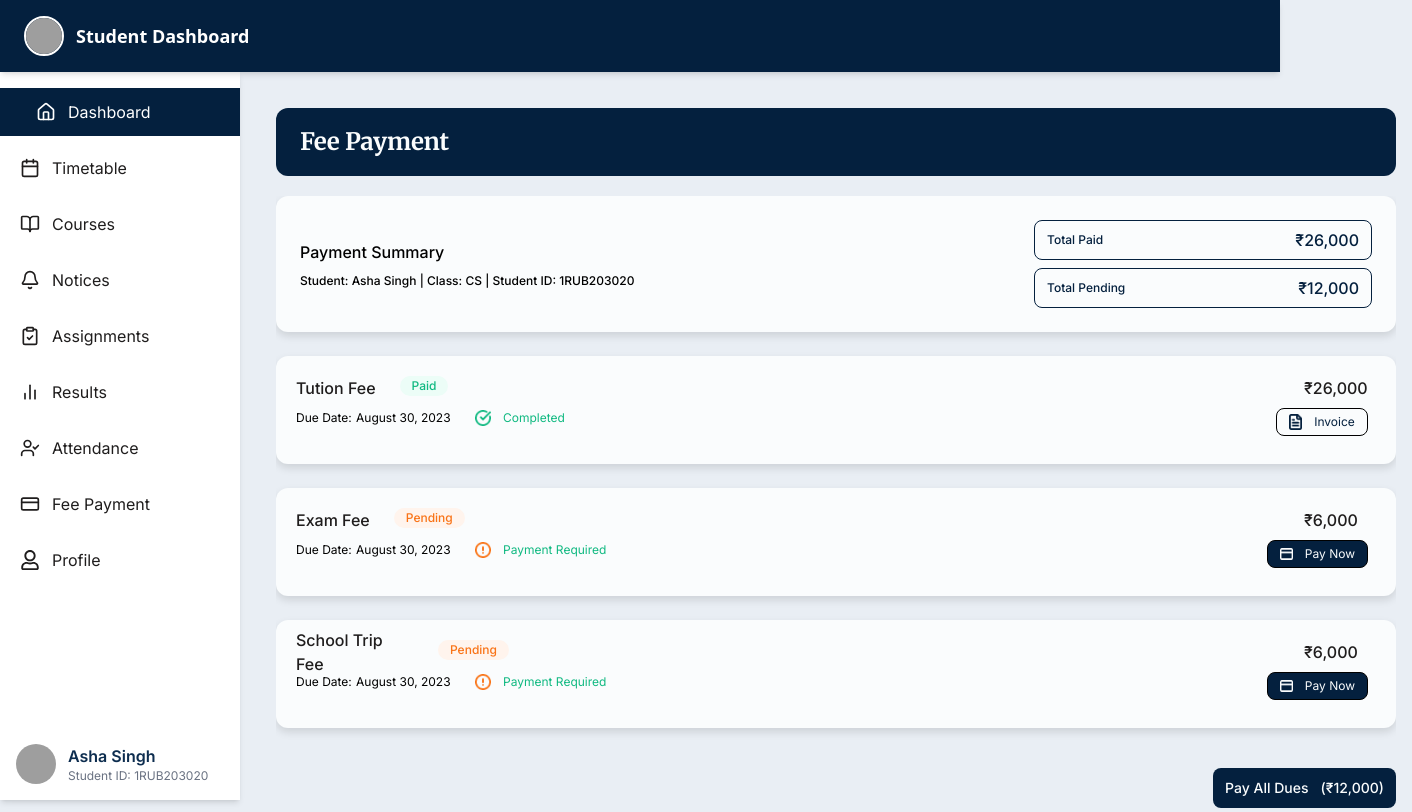
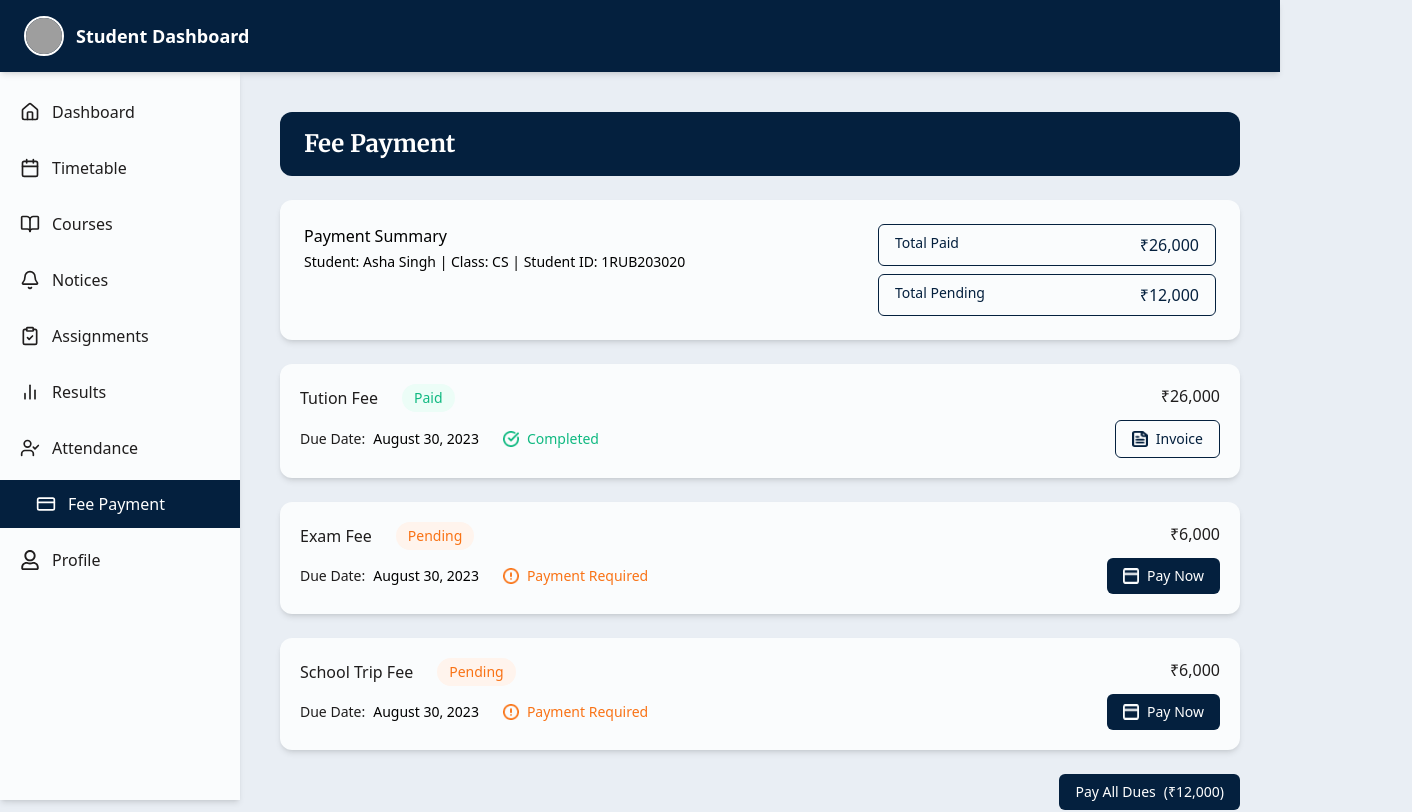
Before and after one commit to Aristiec/SMSfrontend, a React (Vite) app in the folder frontend/: page /fees in a window 1280 px wide. Shown: the top 812 px of the page, 1412 px wide, since content can reach past the window. Built offline with nearby package versions, Linux system fonts and the light colour scheme; grey boxes are pictures that could not be loaded.

Commit message:
Updated student dashboard components and pages

```diff
--- a/frontend/src/components/student/Navbar.jsx
+++ b/frontend/src/components/student/Navbar.jsx
@@ -1,5 +1,5 @@
-import React, { useState } from "react";
-import { Link } from "react-router-dom";
+import React from "react";
+import { Link, useLocation } from "react-router-dom";
 import { FaRegUser } from "react-icons/fa";
 import profilePic from "../../assets/headerBG.png";
 import {
@@ -13,7 +13,7 @@ import {
   CreditCard,
 } from "lucide-react";
 
-// Updated with route paths
+// Menu definitions
 const menuItems = [
   { name: "Dashboard", icon: Home, path: "/dashboard" },
   { name: "Timetable", icon: Calendar, path: "/timetable" },
@@ -27,32 +27,35 @@ const menuItems = [
 ];
 
 const Navbar = () => {
-  const [active, setActive] = useState("Dashboard");
+  const location = useLocation();
 
   return (
-    <div className="h-full bg-white flex flex-col justify-between font-[inter] text-[16px] font-normal">
+    <div className="h-screen w-[250px] bg-[#FAFCFD] flex flex-col justify-between border-r">
       <ul className="pt-4 flex flex-col space-y-2 flex-1 overflow-y-auto">
-        {menuItems.map(({ name, icon: Icon, path }) => (
+        {menuItems.map(({ name, icon: Icon, path }) => {
+          const isActive = location.pathname === path;
+
+          return (
             <Link to={path} key={name}>
               <li
-              onClick={() => setActive(name)}
                 className={`py-3 px-0 cursor-pointer transition-all duration-200 ${
-                active === name
+                  isActive
                     ? "bg-[#04203E] text-white"
                     : "hover:bg-[#FAFCFD] text-[#1F1D1D]"
                 }`}
               >
                 <div
                   className={`flex items-center gap-3 px-5 text-[16px] ${
-                  active === name ? "translate-x-4" : ""
+                    isActive ? "translate-x-4" : ""
                   } transition-all duration-200`}
                 >
-                <Icon className="w-[20px] h-[20px] strokeWidth={4}" />
+                  <Icon className="w-[20px] h-[20px]" />
                   {name}
                 </div>
               </li>
             </Link>
-        ))}
+          );
+        })}
       </ul>
 
       <div className="flex items-center gap-3 p-4 flex-shrink-0">
--- a/frontend/src/components/student/dashboard/ExamsTable.jsx
+++ b/frontend/src/components/student/dashboard/ExamsTable.jsx
@@ -72,7 +72,7 @@ const ExamSchedule = () => {
   };
 
   return (
-    <div className="w-[740px] h-[471px] max-w-6xl mx-auto bg-[#FAFCFD] rounded-xl shadow-lg overflow-hidden">
+    <div className="w-full max-w-4xl mx-auto bg-[#FAFCFD] rounded-xl shadow-lg overflow-hidden">
       <div className="bg-[#04203E] text-white px-8 py-4">
         <h1 className="text-[18px] font-[Merriweather] font-semibold">
           Upcoming Exams & Assignment
--- a/frontend/src/components/student/dashboard/WelcomeBanner.jsx
+++ b/frontend/src/components/student/dashboard/WelcomeBanner.jsx
@@ -4,10 +4,10 @@ import { FaGraduationCap } from "react-icons/fa";
 
 const WelcomeBanner = () => {
   return (
-    <div className="w-[1120px] mx-auto">
+    <div className="w-full max-w-[1120px] mx-auto">
       <div className="w-full h-[176px] bg-[#04203E] rounded-[12px] px-8 py-8 flex items-center justify-between">
         <div className="flex flex-col text-white space-y-2">
-          <h1 className="font-[Merriweather] font-medium text-[40px] leading-[48px] tracking-[-0.02em] text-[#FAFCFD]">
+          <h1 className="font-[Inter] font-medium text-[40px] leading-[48px] tracking-[-0.02em] text-[#FAFCFD]">
             Welcome Back, Asha!
           </h1>
           <h3 className="font-[Inter] font-normal text-[18px] leading-[24px] text-[#FAFCFD] ml-[30px]">
--- a/frontend/src/pages/student/Dashboard.jsx
+++ b/frontend/src/pages/student/Dashboard.jsx
@@ -5,14 +5,14 @@ import ExamsTable from "../../components/student/dashboard/ExamsTable";
 import NoticesDashboard from "../../components/student/dashboard/NoticesDashboard";
 const Dashboard = () => {
   return (
-    <main className="p-6 bg-[#E9EEF4] flex flex-col gap-8 min-h-screen">
+    <main className="max-w-[1440px] px-4 lg:px-8 xl:px-12 mx-auto bg-[#E9EEF4] flex flex-col gap-8 min-h-screen">
       <WelcomeBanner />
       <StatsCard />
-      <div className="flex flex-row gap-6 ml-6">
+      <div className="flex flex-col xl:flex-row gap-6">
         <div className="flex-1">
           <ExamsTable />
         </div>
-        <div className="flex-1">
+        <div className="w-full xl:max-w-sm">
           <NoticesDashboard />
         </div>
       </div>
--- a/frontend/src/pages/student/FeePayment.jsx
+++ b/frontend/src/pages/student/FeePayment.jsx
@@ -1,5 +1,4 @@
 import React from "react";
-
 import inVoiceImage from "../../assets/inVoice.png";
 import completed from "../../assets/completed.png";
 import pending from "../../assets/pending.png";
@@ -34,73 +33,58 @@ const feeData = [
 
 const FeeTab = ({ title, type, amount, status, date }) => {
   return (
-    <div
-      style={{ boxShadow: "0px 4px 8px 0px #0000001F" }}
-      className=" w-[1120px] h-[108px] rounded-[12px] p-[20px] gap-[8px] bg-[#FAFCFD] flex flex-col "
-    >
-      <div className=" w-[1072px] h-[24px] flex justify-between">
-        <div className="max-w-[213px] h-[24px] flex gap-[24px]">
-          <h3 className="max-w-[118px] h-[24px] font-[Inter] font-medium text-[16px] leading-[24px] tracking-[0] flex items-center text-[#1F1D1D]">
-            {title}
-          </h3>
-          <div
-            className={`max-w-[71px] h-[20px] rounded-[12px] py-[2px] px-[12px] ${
-              type === "Paid" ? "bg-[#ECFDF7]" : "bg-[#FFF4ED]"
-            } font-[Inter] font-medium text-[12px] leding-[16px] tracking-[0] flex items-center ${
-              type === "Paid" ? "text-[#10B981]" : "text-[#F97316]"
-            } `}
+    <div className="w-full rounded-[12px] p-5 gap-2 bg-[#FAFCFD] shadow-md flex flex-col">
+      <div className="flex justify-between flex-wrap">
+        <div className="flex gap-6 items-center">
+          <h3 className="text-[#1F1D1D] font-medium text-base">{title}</h3>
+          <span
+            className={`px-3 py-1 rounded-full text-sm font-medium ${
+              type === "Paid"
+                ? "bg-[#ECFDF7] text-[#10B981]"
+                : "bg-[#FFF4ED] text-[#F97316]"
+            }`}
           >
             {type}
+          </span>
+        </div>
+        <div className="text-[#1F1D1D] font-medium text-base">{amount}</div>
+      </div>
+
+      <div className="flex justify-between flex-wrap items-center">
+        <div className="flex gap-6 flex-wrap items-center text-sm">
+          <div className="flex items-center gap-2">
+            <span className="text-[#1F1D1D]">Due Date:</span>
+            <span>{date}</span>
+          </div>
+          <div className="flex items-center gap-2">
+            <img
+              src={status === "Completed" ? completed : pending}
+              alt="status"
+              className="w-4 h-4"
+            />
+            <span
+              className={`${
+                status === "Completed" ? "text-[#10B981]" : "text-[#F97316]"
+              }`}
+            >
+              {status}
+            </span>
           </div>
         </div>
-        <div className="w-[64px] h-[24px] font-[Inter] font-medium text-[16px] leading-[24px] tracking-[0] flex items-center text-[#1F1D1D]">
-          {amount}
-        </div>
-      </div>
-      <div className="w-[1072px] h-[28px] flex justify-between">
-        <div className="min-w-[270px] h-[20px] flex gap-[24px]">
-          <div className="w-[155px] h-[20px]  gap-[4px] font-[Inter] font-[400px] text-[12px] leading-[20px] tracking-[0] flex items-center text-[#1F1D1D">
-            <h3 className="w-[56px] h-[20px]">Due Date:</h3>
-            <span className="min-w-[95px] h-[20px]">{date}</span>
-          </div>
-          <div className="min-w-[132px] h-[20px] flex gap-[12px] items-center">
-            {status === "Completed" ? (
+
+        <button
+          className={`flex items-center gap-2 px-4 py-2 rounded-md text-sm font-medium ${
+            type === "Paid"
+              ? "bg-[#FAFCFD] text-[#04203E] border border-[#04203E]"
+              : "bg-[#04203E] text-white"
+          }`}
+        >
           <img
-                className="w-[16px] h-[16px]"
-                src={completed}
-                alt="completed"
+            src={type === "Paid" ? inVoiceImage : payNow}
+            alt="action"
+            className="w-4 h-4"
           />
-            ) : (
-              <img className="w-[16px] h-[16px]" src={pending} alt="pending" />
-            )}
-            <div className="w-[104px] h-[20px] font-[Inter] font-[400px] text-[12px] leading-[20px] tracking-[0] flex items-center text-[#10B981]">
-              {status}
-            </div>
-          </div>
-        </div>
-        <button
-          className={`min-w-[90px] h-[28px] rounded-[8px] border-1 py-[4px] px-[12px] flex gap-[12px] ${
-            type === "Paid" ? "bg-[#FAFCFD]" : "bg-[#04203E]"
-          } items-center `}
-        >
-          <div className="w-[13px] h-[16px] flex flex-col justify-center items-center">
-            {type === "Paid" ? (
-              <img
-                className="w-[13px] h-[16px]"
-                src={inVoiceImage}
-                alt="inVoiceImage"
-              />
-            ) : (
-              <img className="w-[16px] h-[12px]" src={payNow} alt="payNow" />
-            )}
-          </div>
-          <div
-            className={`min-w-[41px] h-[20px] font-[Inter] font-[400px] text-[12px] leading-[20px] tracking-[0] flex items-center ${
-              type === "Paid" ? "text-[#04203E]" : "text-[#FAFCFD]"
-            }  justify-center`}
-          >
           {type === "Paid" ? "Invoice" : "Pay Now"}
-          </div>
         </button>
       </div>
     </div>
@@ -109,51 +93,43 @@ const FeeTab = ({ title, type, amount, status, date }) => {
 
 const FeePayment = () => {
   return (
-    <>
-      <div className="w-[1120px] mt-[20px] ml-[20px] space-y-[20px] ">
-        {/* header  */}
-        <div className="h-[68px] rounded-[12px] px-[24px] py-[18px] bg-[#04203E] flex items-center">
-          <h2 className="text-[#FAFCFD] font-bold text-[24px] leading-[28px] tracking-[-0.01em] font-[Merriweather]">
-            Fee Payment
-          </h2>
+    <div className="max-w-[1200px] mx-auto p-6 space-y-6">
+      {/* Header */}
+      <div className="rounded-[12px] px-6 py-4 bg-[#04203E] text-white">
+        <h2 className="text-2xl font-bold font-[Merriweather]">Fee Payment</h2>
       </div>
 
-        <div className="w-[1120px] h-[636px] pb-[24px] gap-[40px] overflow-y-auto flex flex-col  ">
-          <div className=" h-[532px] w-[1120] gap-[24px] flex flex-col">
-            <div
-              style={{ boxShadow: "0px 4px 8px 0px #0000001F" }}
-              className="flex justify-between rounded-[12px] bg-[#FAFCFD] h-[136px] items-center font-medium text-[16px] p-[24px] "
-            >
-              <div className="w-[332px] h-[48px] flex flex-col gap-[4px] leading-[24px] tracking-[0] ">
-                <div className="font-[Inter] leading-[24px] tracking-[0] align-center text-[16px] text-semibold">
-                  Payment Summary
+      {/* Summary */}
+      <div className="bg-[#FAFCFD] p-6 rounded-[12px] shadow-md flex flex-col lg:flex-row justify-between gap-6">
+        <div className="flex-1 space-y-1">
+          <div className="text-base font-medium">Payment Summary</div>
+          <p className="text-sm">
+            Student: Asha Singh | Class: CS | Student ID: 1RUB203020
+          </p>
         </div>
-                <h3 className="text-[12px] w-[400px] font-[Inter] tracking-[0] leading-[26px] align-center">
-                  Student: Asha Singh | Class: CS | Student ID: 1RUB203020
-                </h3>
+
+        <div className="flex flex-col gap-2 w-full lg:w-[338px]">
+          <div className="flex justify-between border border-[#04203E] rounded-md px-4 py-2 bg-[#FAFCFD]">
+            <span className="text-[#04203E] text-sm font-medium">
+              Total Paid
+            </span>
+            <span className="text-[#04203E] text-base font-medium">
+              ₹26,000
+            </span>
           </div>
-              <div className="w-[338px] h-[88px] flex flex-col gap-[8px]">
-                <div className="w-[338px] h-[40px] rounded-[8px] border-1 border-[#04203E] flex justify-between items-center  bg-[#FAFCFD] text-[#FAFCFD] py-[8px] px-[12px]">
-                  <h3 className="font-[Inter] w-[57px] h-[18px] font-medium text-[12px] leading-[18px] tracking-[0] text-[#04203E] items-center flex ">
-                    Total Paid
-                  </h3>
-                  <h3 className="font-[Inter] font-medium text-[16px] leading-[24px] tracking-[0] text-[#04203E]">
-                    ₹26,000
-                  </h3>
-                </div>
-                <div className="w-[338px] h-[40px] rounded-[8px] border-1 border-[#04203E] flex justify-between items-center  bg-[#FAFCFD] text-[#FAFCFD] py-[8px] px-[12px]">
-                  <h3 className="font-[Inter] w-[79px] h-[18px] font-medium text-[12px] leading-[18px] tracking-[0] text-[#04203E] items-center flex ">
+          <div className="flex justify-between border border-[#04203E] rounded-md px-4 py-2 bg-[#FAFCFD]">
+            <span className="text-[#04203E] text-sm font-medium">
               Total Pending
-                  </h3>
-                  <h3 className="font-[Inter] font-medium text-[16px] leading-[24px] tracking-[0] flex items-center text-[#04203E]">
+            </span>
+            <span className="text-[#04203E] text-base font-medium">
               ₹12,000
-                  </h3>
+            </span>
           </div>
         </div>
       </div>
 
-            <div className=" w-[1120px] h-[372px] flex flex-col gap-[24px] ">
-              {/* fees */}
+      {/* Fee Items */}
+      <div className="space-y-6">
         {feeData.map((fee, index) => (
           <FeeTab
             key={index}
@@ -165,20 +141,15 @@ const FeePayment = () => {
           />
         ))}
       </div>
-          </div>
-          <div className="w-full flex justify-end">
-            <button className=" rounded-[8px] px-[12px] py-[8px] flex gap-[12px] bg-[#04203E] text-[#FAFCFD] justify-center items-center ">
-              <p className="font-[Inter] text-center font-medium text-[14px] leading-[24px] tracking-[0]">
-                Pay All Dues
-              </p>
-              <p className="font-[Inter] text-center font-medium text-[14px] leading-[24px] tracking-[0]">
-                (₹12,000)
-              </p>
+
+      {/* Pay All Dues Button */}
+      <div className="flex justify-end">
+        <button className="bg-[#04203E] text-white px-4 py-2 rounded-md flex items-center gap-2 text-sm font-medium">
+          <span>Pay All Dues</span>
+          <span>(₹12,000)</span>
         </button>
       </div>
     </div>
-      </div>
-    </>
   );
 };
 
--- a/frontend/src/pages/student/Results.jsx
+++ b/frontend/src/pages/student/Results.jsx
@@ -48,7 +48,7 @@ const previousSemesters = [
 
 const Results = () => {
   return (
-    <div className="w-[1120px] mt-[20px] ml-[20px] space-y-[20px]">
+    <div className="max-w-[1440px] mt-[20px] mx-[20px] space-y-[20px]">
       {/* Header Section */}
       <div className="bg-[#04203E] h-[68px] text-[#FAFCFD] p-4 rounded-lg flex items-center justify-between">
         <div className="flex items-center gap-2">
```
Also changed, not shown: frontend/src/components/student/TimetableHeader.jsx (+8 -10 lines), frontend/src/components/student/dashboard/NoticesDashboard.jsx (+29 -27 lines), frontend/src/components/student/dashboard/StatsCard.jsx (+5 -7 lines), frontend/src/pages/student/Assignments.jsx (+9 -16 lines), frontend/src/pages/student/Notices.jsx (+22 -22 lines), frontend/src/pages/student/Timetable.jsx (+12 -26 lines). Lines whose indentation alone changed are shown as unchanged.
